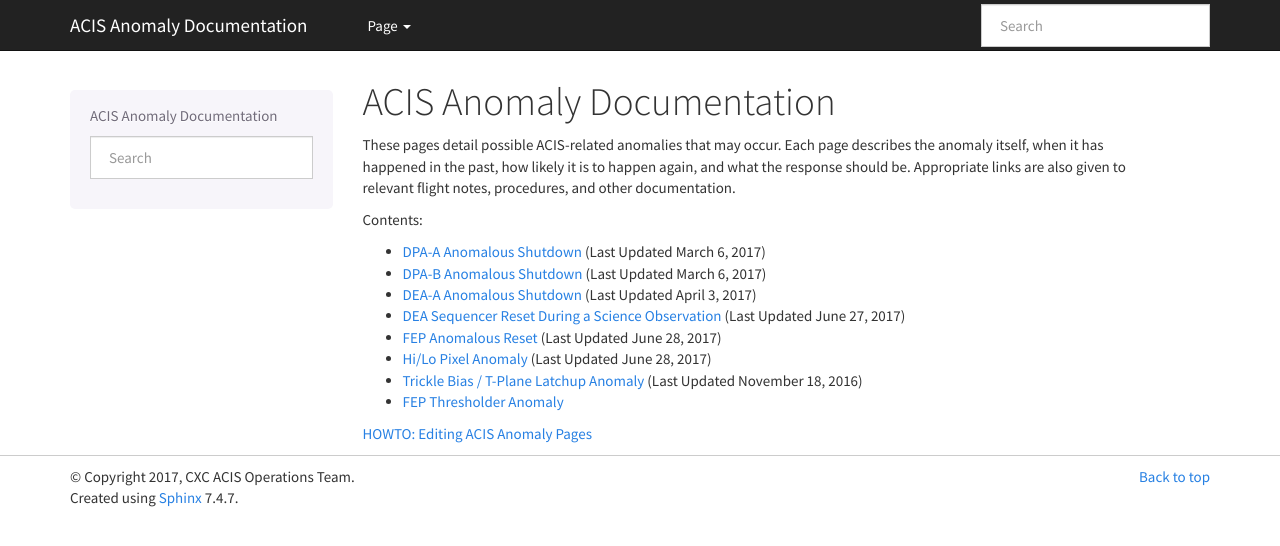
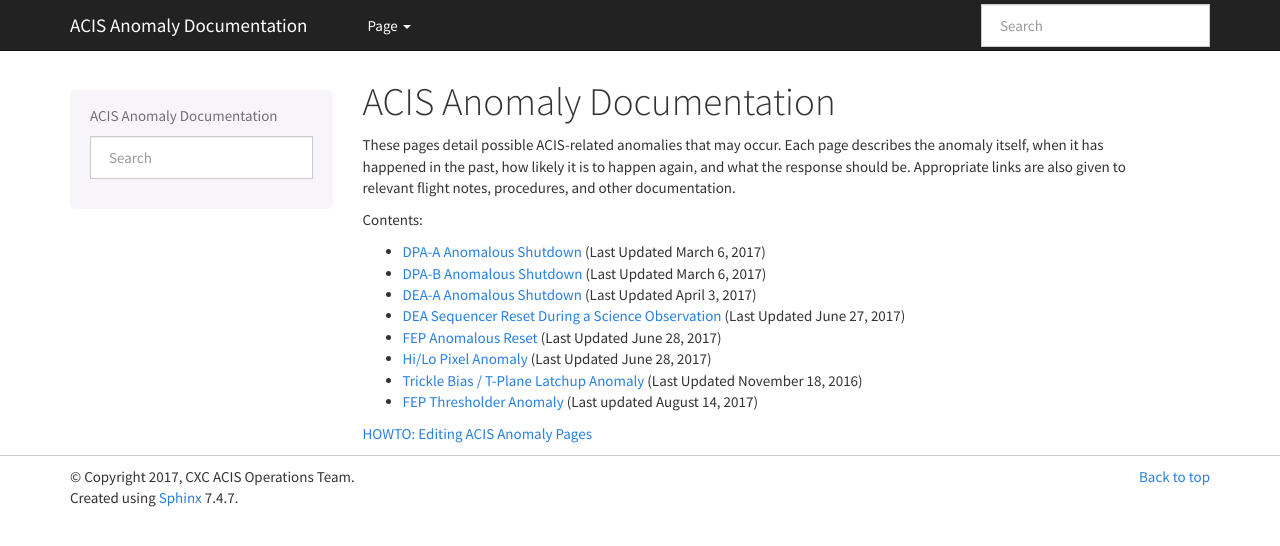
Before and after one commit to acisops/acis_anomaly_pages, a Sphinx documentation site: the page built from source/index.rst, in a window 1280 px wide. Shown: the top 546 px of the page. Built offline with Sphinx 7.4.7, drawn with Linux system fonts in a browser that asks for light colours.

Commit message:
Updated index.rst. Ready for release.

```diff
--- a/source/index.rst
+++ b/source/index.rst
@@ -20,6 +20,6 @@ Contents:
 * :doc:`fep_reset` (Last Updated June 28, 2017)
 * :doc:`hi_lo_anomaly` (Last Updated June 28, 2017)
 * :doc:`trickle_bias_tplane` (Last Updated November 18, 2016)
-* :doc:`fep_thresholder`
+* :doc:`fep_thresholder` (Last updated August 14, 2017)
 
 :doc:`howto`
```
